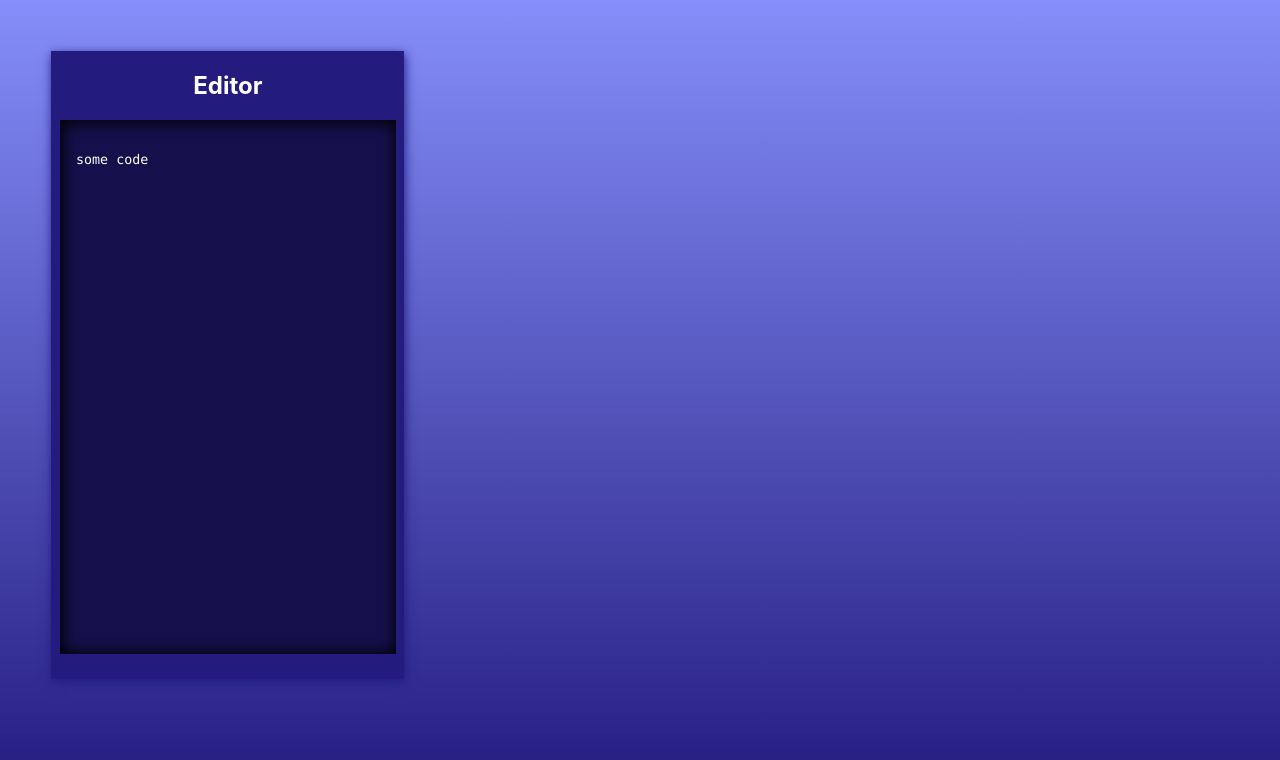
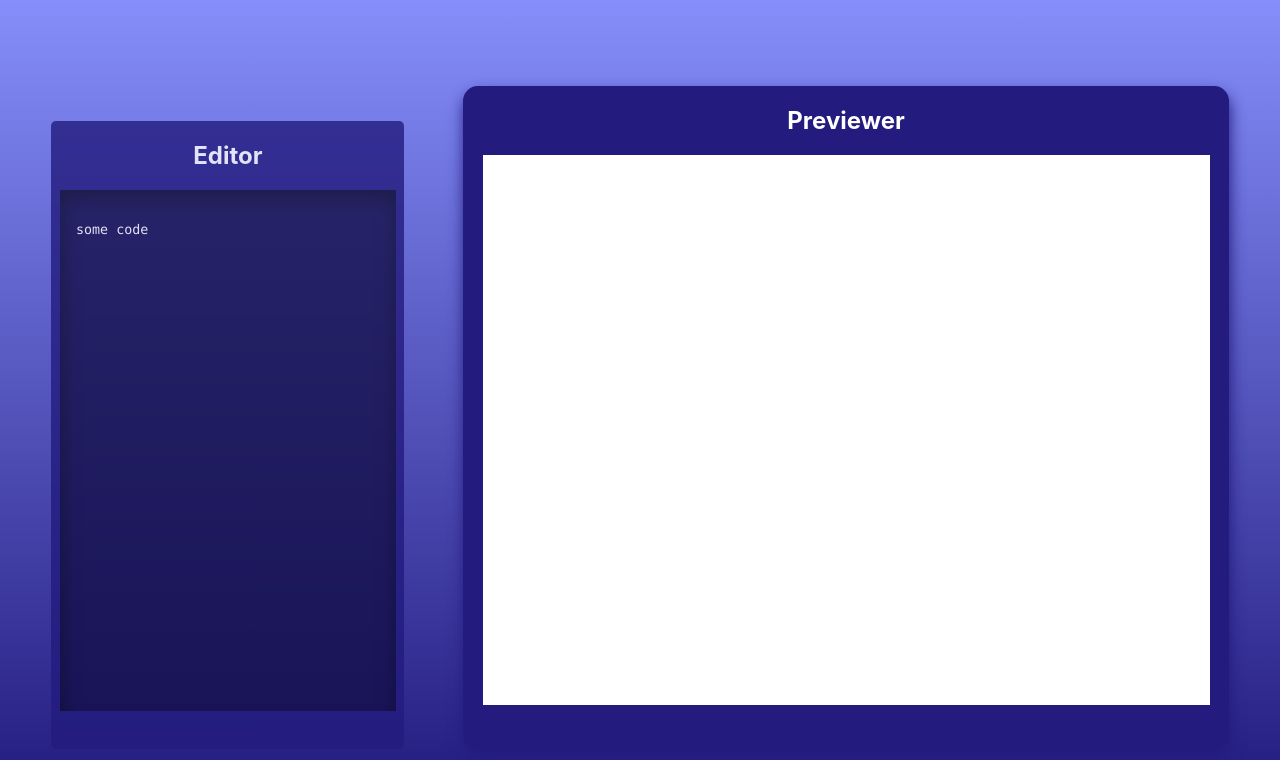
Before and after one commit to SimonaPiz/Markdown-Previewer, a React (Create React App) app: page / in a window 1280 px wide. Shown: the top 760 px of the page. Built offline with nearby package versions, Linux system fonts and the light colour scheme.

Commit message:
develop - #2 previewer - create previewer component

```diff
--- a/src/App.css
+++ b/src/App.css
@@ -1,6 +1,9 @@
 .App {
   width: 100%;
   height: 100%;
+  display: flex;
+  justify-content: space-between;
+  align-items: flex-end;
 }
 
 
--- a/src/App.js
+++ b/src/App.js
@@ -1,11 +1,13 @@
 //import logo from './logo.svg';
 import './App.css';
 import Editor from './components/Editor/Editor';
+import Previewer from './components/Previewer/Previewer';
 
 function App() {
   return (
     <div className="App">
       <Editor />
+      <Previewer />
     </div>
   );
 }
--- a/src/components/Editor/Editor.css
+++ b/src/components/Editor/Editor.css
@@ -6,16 +6,17 @@
   display: flex;
   flex-direction: column;
   align-items: center;
-  box-shadow: 1px 3px 10px var(--primaryDark);
+  opacity: 0.8;
+  border-radius: 5px;
 }
 
 textarea#editor {
   width: 95%;
-  height: 85%;
+  height: 83%;
   padding: 32px 16px;
   background-color: rgba(0, 0, 0, .4);
   border: none;
-  box-shadow: inset 1px 1px 15px 2px black;
+  box-shadow: inset 1px 8px 18px 1px rgba(0, 0, 0, 0.5);
   color: rgb(255, 255, 255);
   overflow-y: scroll;
   font-family: source-code-pro, Menlo, Monaco, Consolas, 'Courier New', monospace;
--- /dev/null
+++ b/src/components/Previewer/Previewer.css
@@ -0,0 +1,24 @@
+#prevContainer {
+  width: 65%;
+  height: 95%;
+  background-color: var(--primaryDark);
+  color: #fff;
+  display: flex;
+  flex-direction: column;
+  align-items: center;
+  box-shadow: 1px 8px 15px var(--primaryDark);
+  border-radius: 15px;
+}
+
+#previewer {
+  width: 95%;
+  height: 83%;
+  padding: 32px 16px;
+  background-color: #fff;
+  color: black;
+  overflow: scroll;
+  font-family: source-code-pro, Menlo, Monaco, Consolas, 'Courier New', monospace;
+  scrollbar-width: thin;
+  scrollbar-color: var(--primaryDark) rgba(133, 142, 250, .3);
+  resize: none;
+}
--- /dev/null
+++ b/src/components/Previewer/Previewer.js
@@ -0,0 +1,14 @@
+import React from 'react';
+import './Previewer.css';
+
+export default function Previewer () {
+
+  return (
+    <div id='prevContainer'>
+      <div>
+        <h2>Previewer</h2>
+      </div>
+      <div id='previewer'></div>
+    </div>
+  );
+}
```
